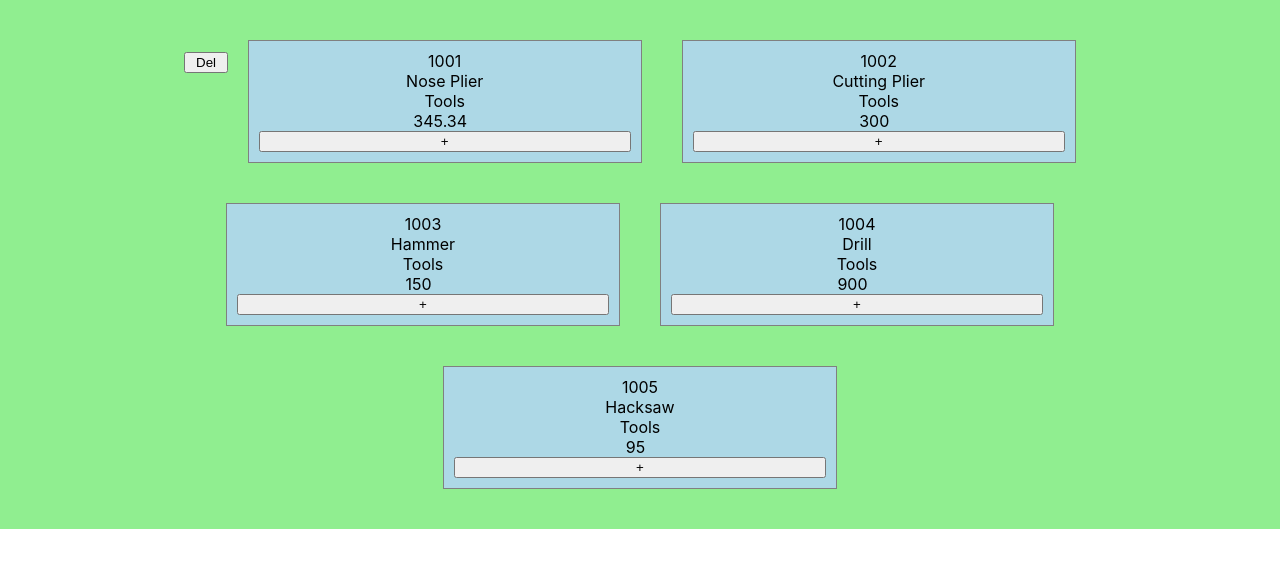
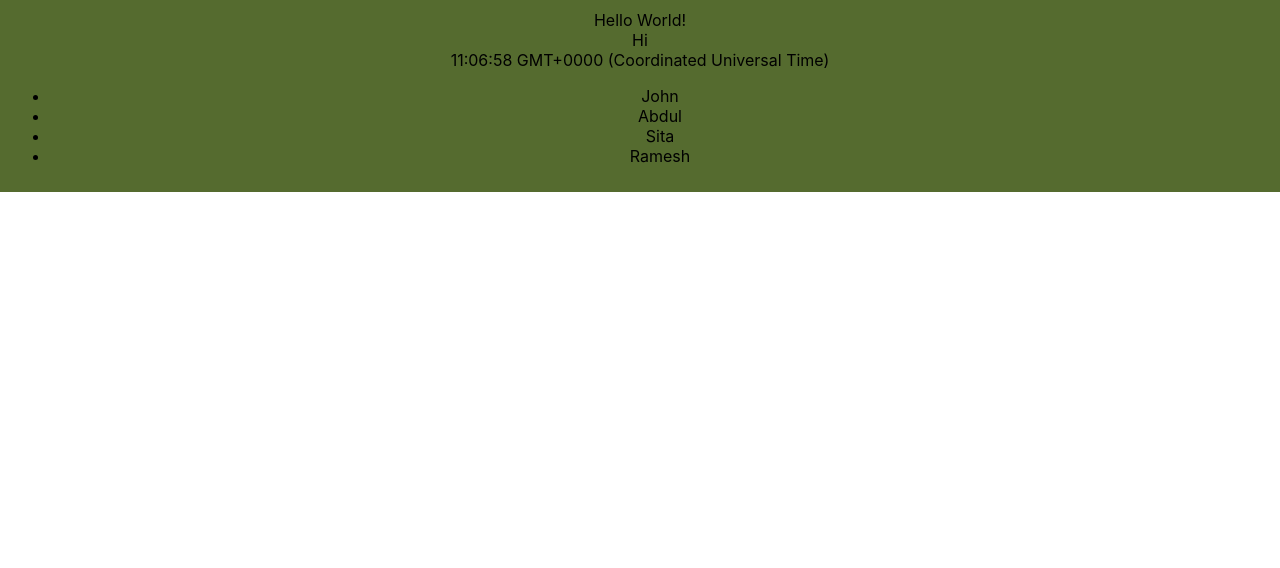
Before and after one commit to erkindunya/reactBasicsVijay, a React (Create React App) app: page / in a window 1280 px wide. Shown: the top 568 px of the page. Built offline with nearby package versions, Linux system fonts and the light colour scheme.

Commit message:
JSXDemo is added

```diff
--- a/src/App.css
+++ b/src/App.css
@@ -38,14 +38,13 @@
   }
 }
 
-
 /* Product Component Styles */
 .product {
   border: 1px solid gray;
   background: lightblue;
   color: black;
   padding: 10px;
-  width: 30%;
+  width: 20%;
   margin: 20px;
   display: inline-grid;
 }
@@ -54,3 +53,9 @@
   background-color: lightgreen;
   padding: 20px;
 }
+
+.heading1 {
+  background-color: darkolivegreen;
+  padding: 10px;
+  color: black;
+}
--- a/src/App.tsx
+++ b/src/App.tsx
@@ -2,14 +2,13 @@ import React from 'react';
 import logo from './logo.svg';
 import './App.css';
 
-import { Hello } from "./Hello";
-import { Products } from './Products';
+import { JSXDemo } from "./JSXDemo";
 
 function App() {
+
   return (
     <div className="App">
-      <Products />
-
+      <JSXDemo />
     </div>
   );
 }
--- /dev/null
+++ b/src/JSXDemo.tsx
@@ -0,0 +1,53 @@
+import React from "react";
+import "./App.css";
+const greeting: string = 'Hello World!';
+
+const hello: JSX.Element = <span>{greeting}</span>;
+
+const output: JSX.Element = <div className="heading1">
+    {hello} <br />
+    <span>Hi</span>
+    {Show(true)}
+    {List(['John', 'Abdul', 'Sita', 'Ramesh'])}
+</div>;
+
+function Show(showTime: boolean): JSX.Element {
+    if (showTime)
+        return <div>{new Date().toTimeString()} </div>;
+
+    return <div>{new Date().toDateString()} </div>;
+}
+/*
+    { List(['name1','name2','name3']) }
+    <ul>
+        <li>name 1</li>
+        <li>name 2</li>
+        <li>name 3</li>
+    </ul>
+
+*/
+function List(names: string[]): JSX.Element {
+    let items: JSX.Element[] = [];
+
+    let list: JSX.Element = <ul>
+        {items}
+    </ul>;
+
+    names.forEach((n: string) => {
+        let li = <li>{n}</li>;
+        items.push(li);
+    });
+
+    return list;
+}
+
+function QuickList(names: string[]): JSX.Element {
+    return <ul>
+        {names.map(n => <li>{n}</li>)}
+    </ul>;
+}
+
+
+export function JSXDemo(): JSX.Element {
+    return output;
+}
```
